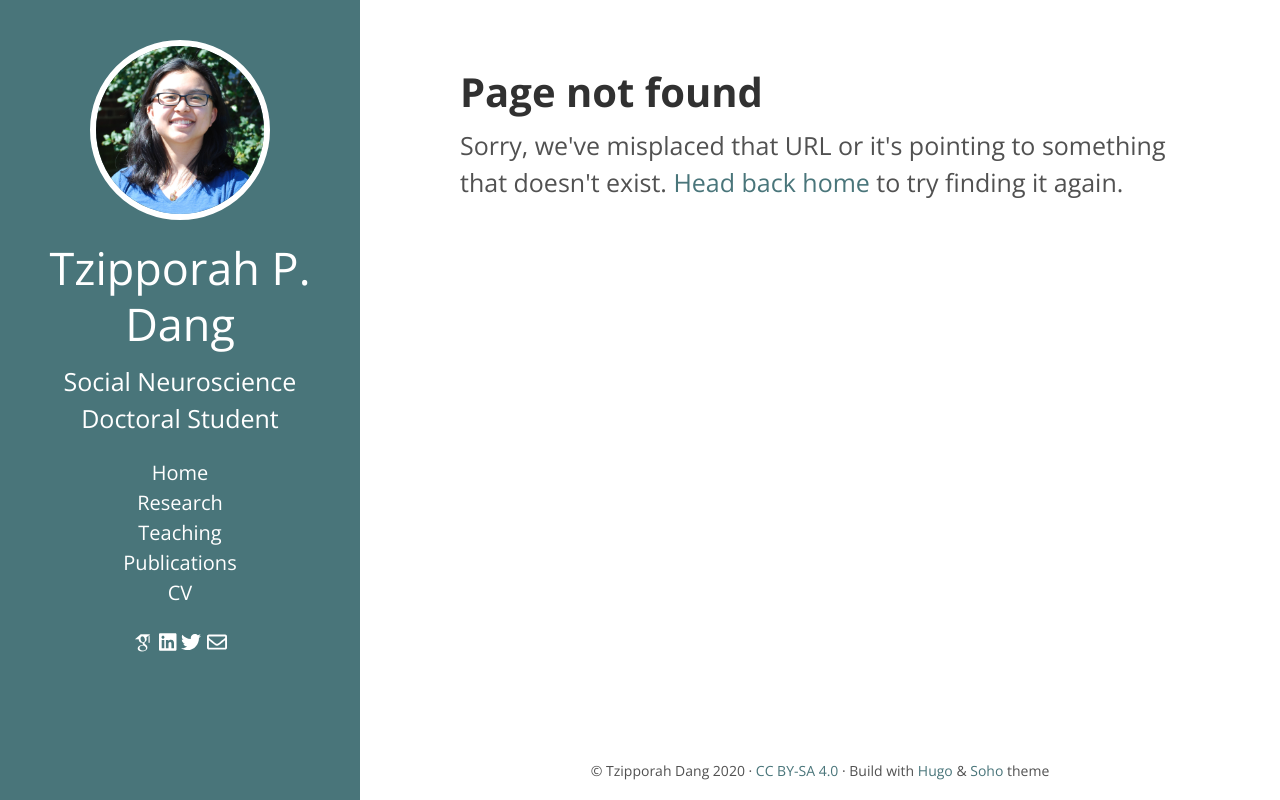
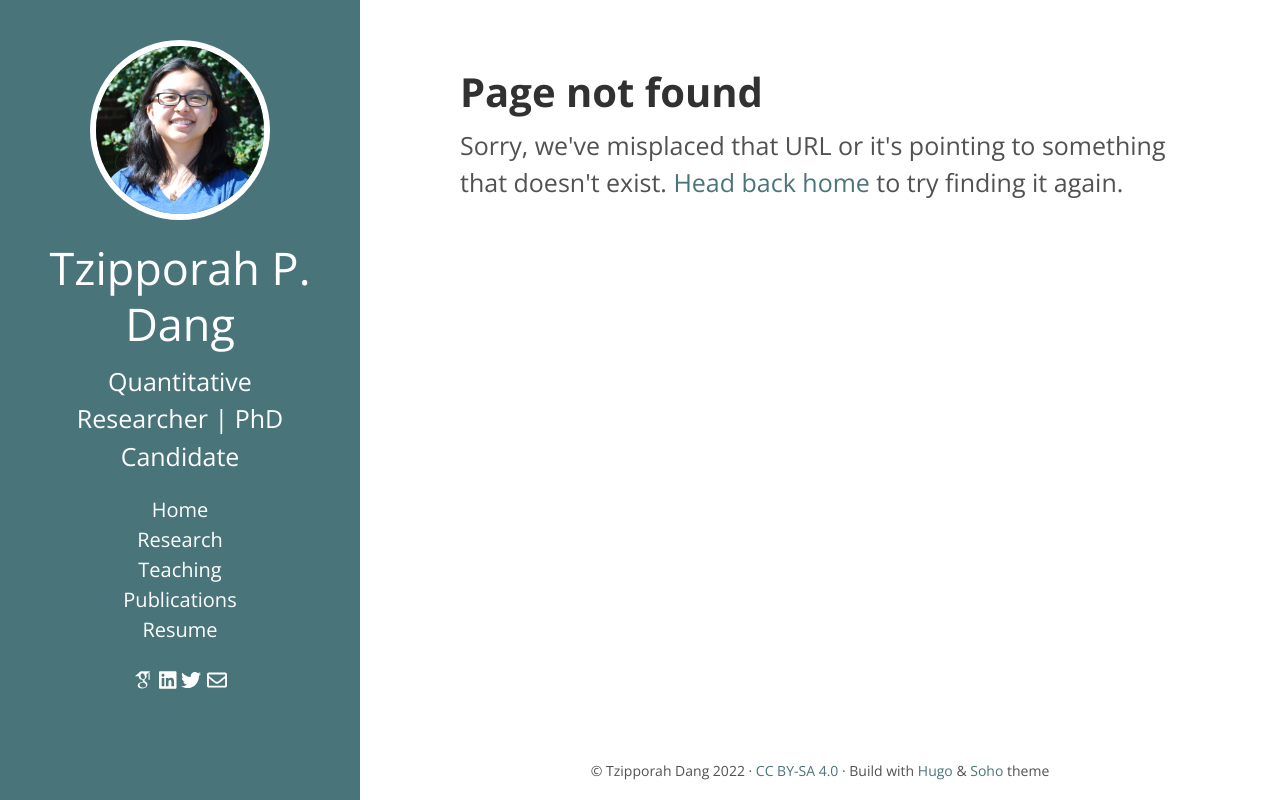
Before and after one commit to tzipporahdang/tzipporahdang.github.io, a plain HTML site: page 404.html in a window 1280 px wide. Drawn offline with nearby package versions, Linux system fonts and the light colour scheme; files whose address does not match are found by name.

Commit message:
Update 404.html

```diff
--- a/404.html
+++ b/404.html
@@ -12,18 +12,18 @@
 
 
 <meta itemprop="name" content="404 Page not found">
-<meta itemprop="description" content="Social Neuroscience Doctoral Student">
+<meta itemprop="description" content="Quantitative Researcher | PhD Candidate">
 
 
 <meta name="twitter:card" content="summary_large_image"/>
 <meta name="twitter:image" content="/images/Dang_Headshot_Square.JPG"/>
 
 <meta name="twitter:title" content="404 Page not found"/>
-<meta name="twitter:description" content="Social Neuroscience Doctoral Student"/>
+<meta name="twitter:description" content="Quantitative Researcher | PhD Candidate"/>
 
 
 <meta property="og:title" content="404 Page not found" />
-<meta property="og:description" content="Social Neuroscience Doctoral Student" />
+<meta property="og:description" content="Quantitative Researcher | PhD Candidate" />
 <meta property="og:type" content="website" />
 <meta property="og:url" content="/404.html" />
 <meta property="og:image" content="/images/Dang_Headshot_Square.JPG"/>
@@ -76,7 +76,7 @@
       <h1>Tzipporah P. Dang</h1>
 
 
-      <p class="lead">Social Neuroscience Doctoral Student</p>
+      <p class="lead">Quantitative Researcher | PhD Candidate</p>
 
     </div>
 
@@ -92,7 +92,7 @@
         </li><li>
           <a href="/publications/">Publications</a>
         </li><li>
-          <a href="/cv/">CV</a>
+          <a href="/resume/">Resume</a>
         </li>
       </ul>
     </nav>
@@ -130,7 +130,7 @@
 
   <footer>
   <div>
-    &copy; Tzipporah Dang 2020
+    &copy; Tzipporah Dang 2022
 
     &middot; <a href="https://creativecommons.org/licenses/by-sa/4.0" target="_blank">CC BY-SA 4.0</a>
 
```
